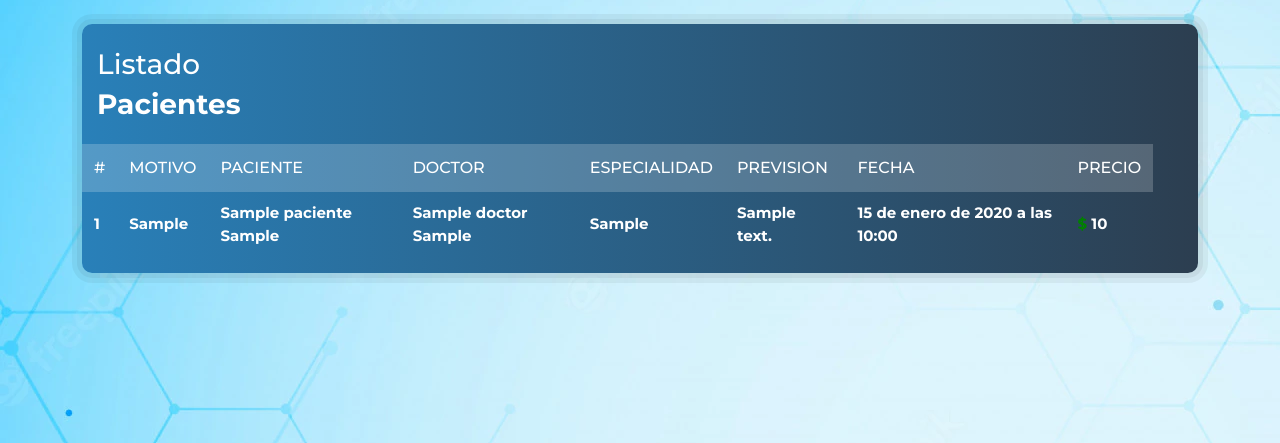
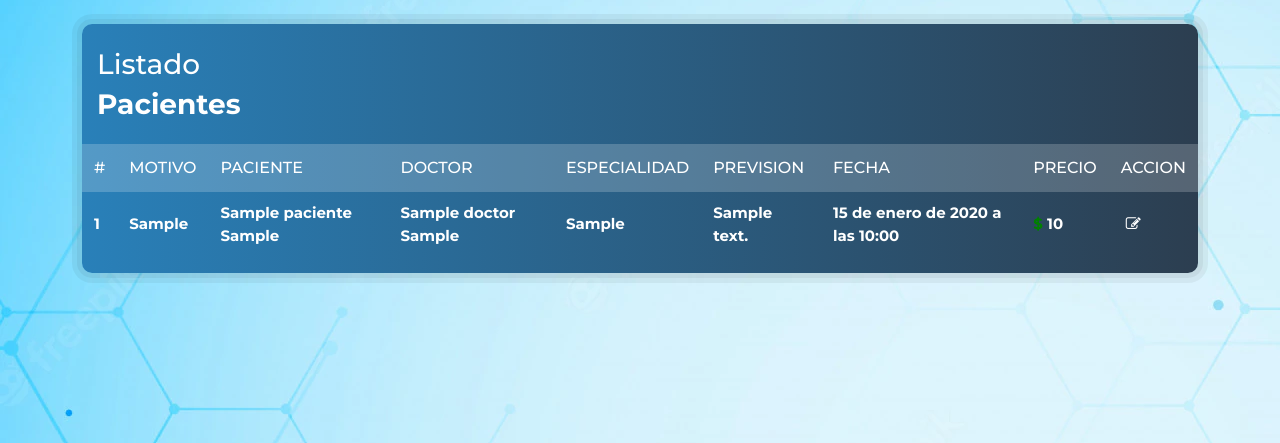
Before and after one commit to FelipeQDev/api_clinica, a Django app: page /fichas/ in a window 1280 px wide. Shown: the part 66-509 px from the top of the page. Run offline with Django 4.2, Linux system fonts and the light colour scheme; tables that the repository leaves empty hold one stand-in row (values such as "Sample post").

Commit message:
FIIINAAAL

```diff
--- a/templates/fichas.html
+++ b/templates/fichas.html
@@ -8,6 +8,7 @@
     {% include "header.html" %}
     <link text="text/css" rel="stylesheet" href="{% static 'css/styleTable.css' %}">
     <link text="text/css" rel="stylesheet" href="{% static 'css/styleNav.css' %}">
+    <link rel="stylesheet" href="https://stackpath.bootstrapcdn.com/font-awesome/4.7.0/css/font-awesome.min.css" />
     <title>Horas</title>
 </head>
 <body>
@@ -35,6 +36,7 @@
                                     <th>Prevision</th>
                                     <th>Fecha</th>
                                     <th>Precio</th>
+                                    <th>Accion</th>
                                 </tr>
                             </thead>
                             <tbody>
@@ -50,8 +52,7 @@
                                     <td><span style="color: green;">$ </span> {{f.precio_total}}</td>
                                     <td>
                                         <ul class="action-list">
-                                            <li><a href="#" data-tip="edit"><i class="fa fa-edit"></i></a></li>
-                                            <li><a href="#" data-tip="delete"><i class="fa fa-trash"></i></a></li>
+                                            <li><a href="{% url 'horaPKMixins' f.id  %}" data-tip="edit"><i class="fa fa-edit"></i></a></li>
                                         </ul>
                                     </td>
                                 </tr>
--- a/templates/pacientes.html
+++ b/templates/pacientes.html
@@ -50,8 +50,7 @@
                                     <td>{{p.edad_paciente}}</td>
                                     <td>
                                         <ul class="action-list">
-                                            <li><a href="#" data-tip="edit"><i class="fa fa-edit"></i></a></li>
-                                            <li><a href="#" data-tip="delete"><i class="fa fa-trash"></i></a></li>
+                                            <li><a href="{% url 'pacientePKmixins' p.id  %}" data-tip="edit" ><i class="fa fa-edit"></i></a></li>
                                         </ul>
                                     </td>
                                 </tr>
```
